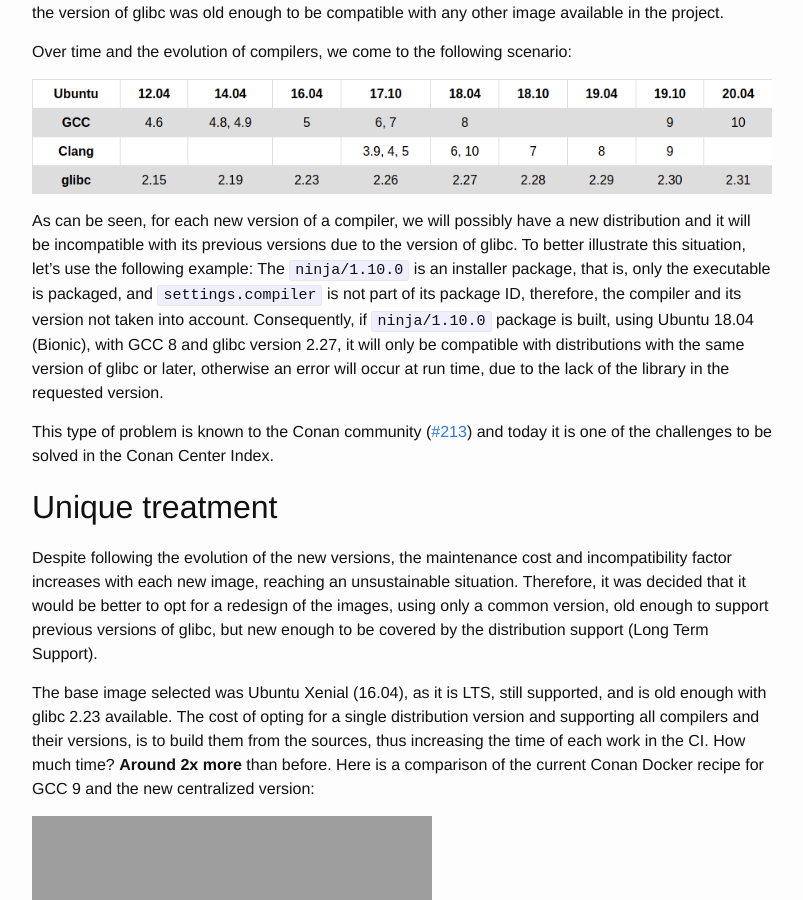
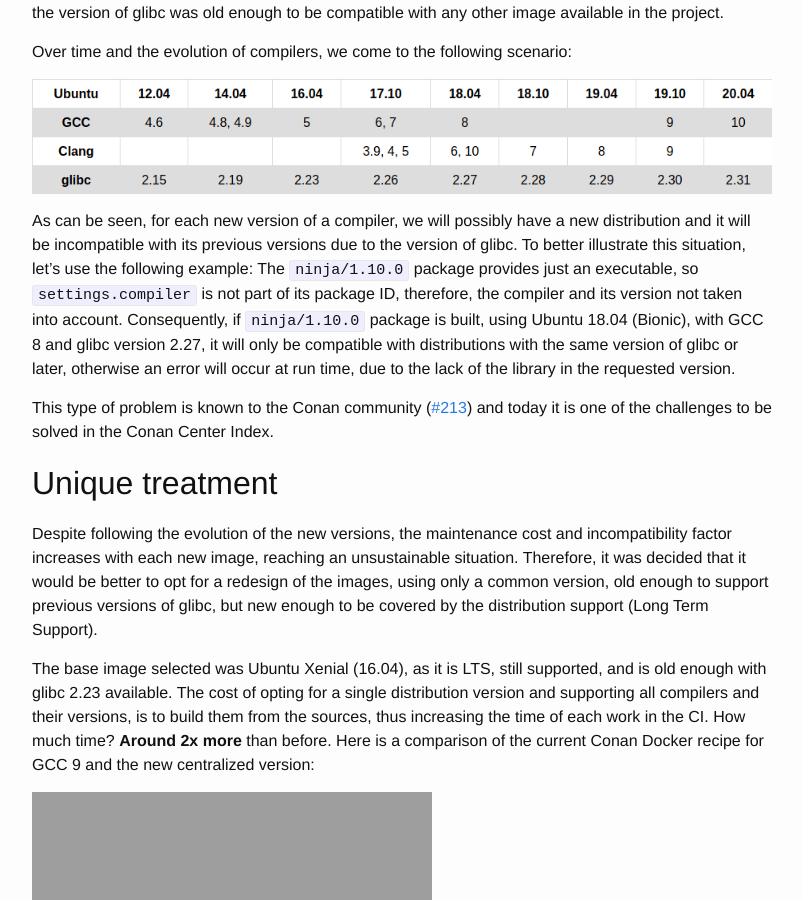
Before and after one commit to conan-io/conan-io.github.io, a Jekyll site: the page built from _posts/2020-06-04-Conan-Docker-Images.markdown, in a window 1280 px wide and 900 px high, scrolled down 1534 px. Shown: the whole window, without its empty margins (238-1041 px from the left). Built offline with Jekyll 4.4.1, drawn with Linux system fonts in a browser that asks for light colours; comment, search, counter and statistics services are not loaded.

Commit message:
Improve the exaplanation
Co-authored-by: Daniel <danimanzaneque@gmail.com>

```diff
--- a/_posts/2020-06-04-Conan-Docker-Images.markdown
+++ b/_posts/2020-06-04-Conan-Docker-Images.markdown
@@ -32,7 +32,7 @@ Over time and the evolution of compilers, we come to the following scenario:
 
 ![Ubuntu version]({{ site.url }}/assets/ubuntu_versions.png)
 
-As can be seen, for each new version of a compiler, we will possibly have a new distribution and it will be incompatible with its previous versions due to the version of glibc. To better illustrate this situation, let's use the following example: The ``ninja/1.10.0`` is an installer package, that is, only the executable is packaged, and ``settings.compiler`` is not part of its package ID, therefore, the compiler and its version not taken into account. Consequently, if ``ninja/1.10.0`` package is built, using Ubuntu 18.04 (Bionic), with GCC 8 and glibc version 2.27, it will only be compatible with distributions with the same version of glibc or later, otherwise an error will occur at run time, due to the lack of the library in the requested version.
+As can be seen, for each new version of a compiler, we will possibly have a new distribution and it will be incompatible with its previous versions due to the version of glibc. To better illustrate this situation, let's use the following example: The ``ninja/1.10.0`` package provides just an executable, so ``settings.compiler`` is not part of its package ID, therefore, the compiler and its version not taken into account. Consequently, if ``ninja/1.10.0`` package is built, using Ubuntu 18.04 (Bionic), with GCC 8 and glibc version 2.27, it will only be compatible with distributions with the same version of glibc or later, otherwise an error will occur at run time, due to the lack of the library in the requested version.
 
 This type of problem is known to the Conan community ([#213](https://github.com/conan-io/conan-center-index/issues/213)) and today it is one of the challenges to be solved in the Conan Center Index.
 
```
